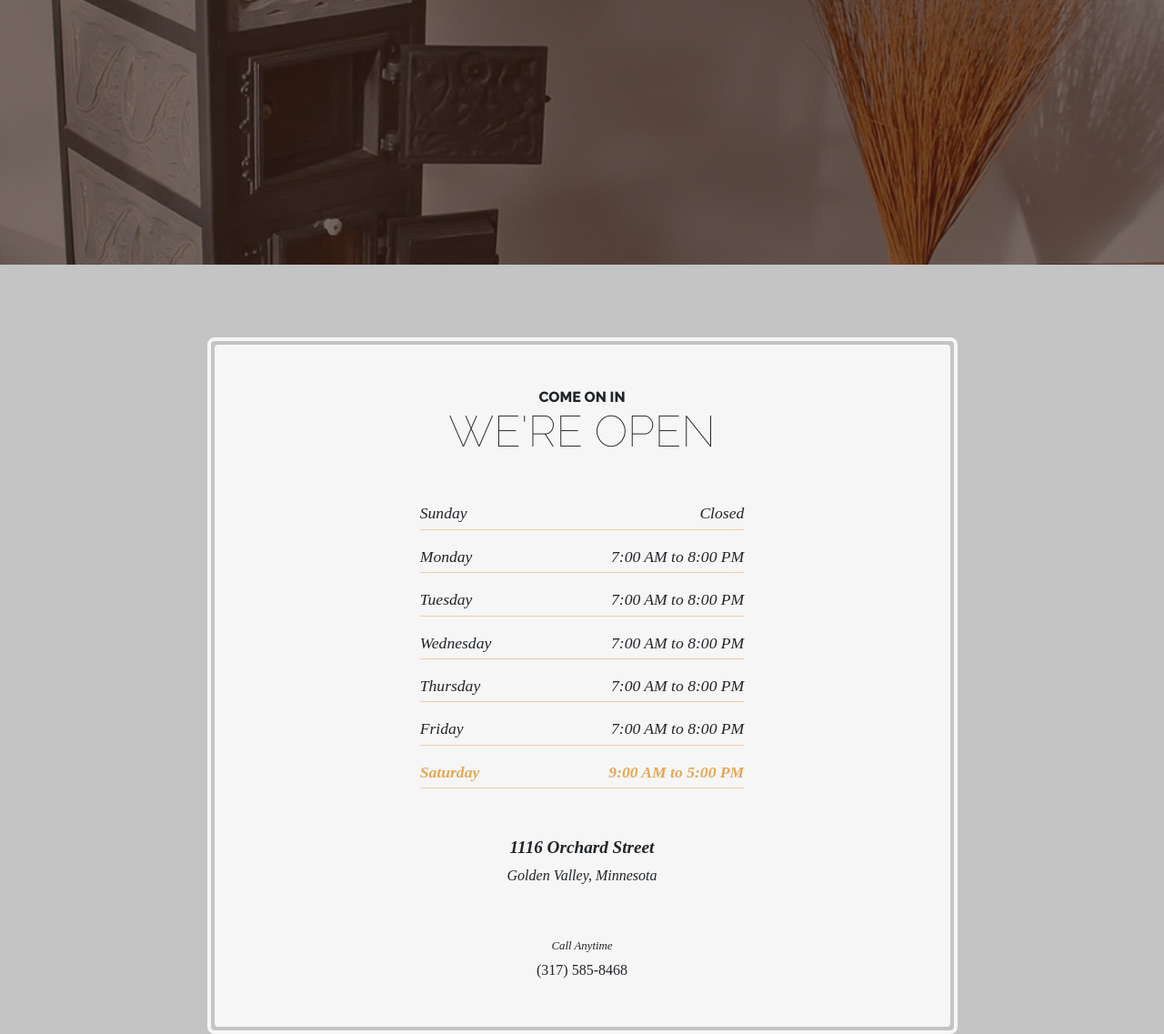
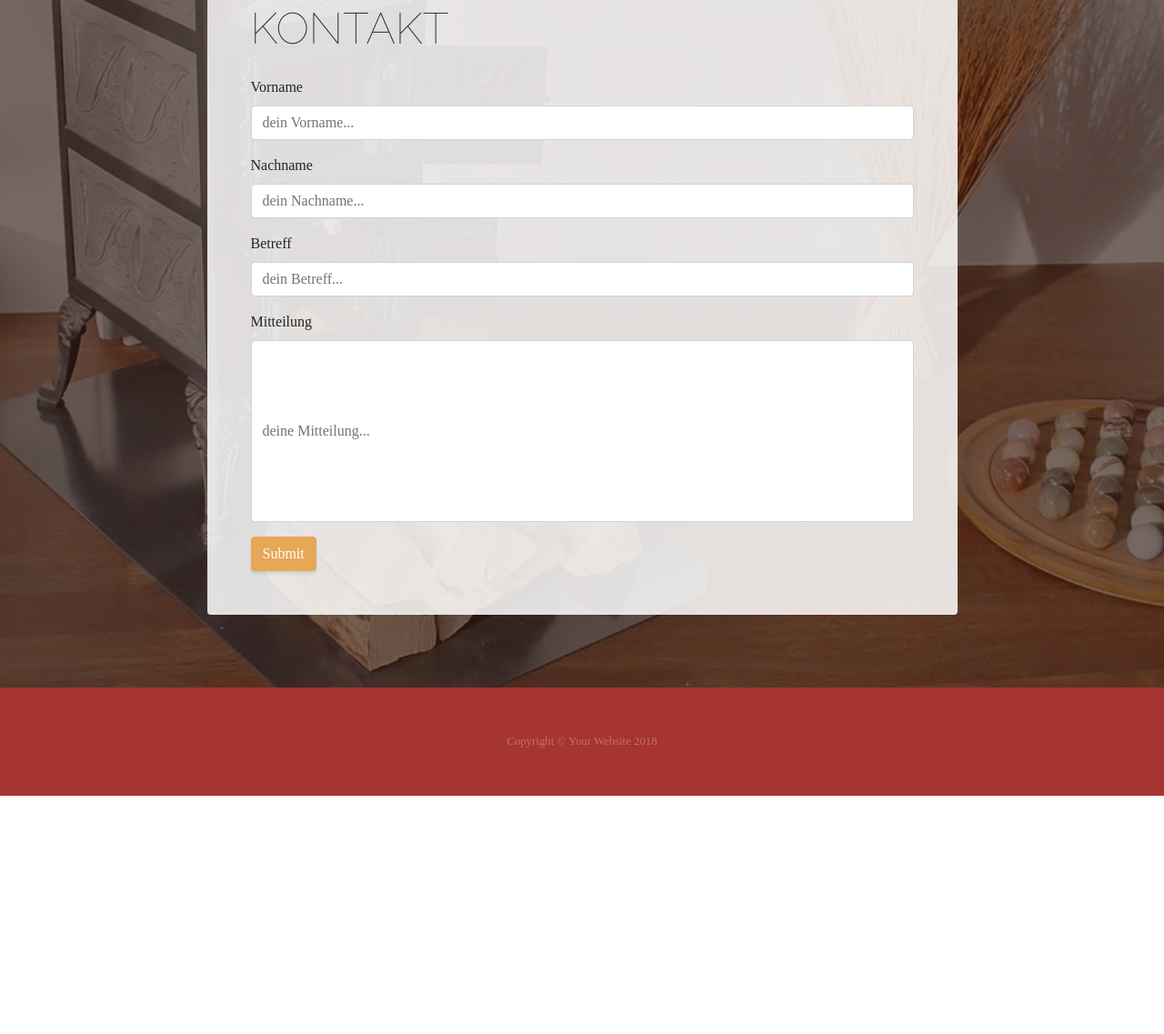
Before and after one commit to crispaduga/PerlerOfen, a website: page contact.html in a window 1280 px wide. Shown: the part 453-1590 px from the top of the page at 91% size. After the commit the page ends 1328 px from the top, so only its background shows below. Drawn offline with Linux system fonts and the light colour scheme.

Commit message:
contact form added

```diff
--- a/contact.html
+++ b/contact.html
@@ -14,7 +14,9 @@
   <link href="vendor/bootstrap/css/bootstrap.min.css" rel="stylesheet">
 
   <!-- Custom fonts for this template -->
-    <link href="https://fonts.googleapis.com/css?family=Raleway:100,100i,200,200i,300,300i,400,400i,500,500i,600,600i,700,700i,800,800i,900,900i" rel="stylesheet">
+  <link
+    href="https://fonts.googleapis.com/css?family=Raleway:100,100i,200,200i,300,300i,400,400i,500,500i,600,600i,700,700i,800,800i,900,900i"
+    rel="stylesheet">
   <link href="https://fonts.googleapis.com/css?family=Lora:400,400i,700,700i" rel="stylesheet">
 
   <!-- Custom styles for this template -->
@@ -25,14 +27,15 @@
 <body>
 
   <h1 class="site-heading text-center text-white d-none d-lg-block">
-      <span class="site-heading-upper text-primary mb-3">Kunsthandwerk | antike Öfen & Herde   Restauration & Umbau</span>
+    <span class="site-heading-upper text-primary mb-3">Kunsthandwerk | antike Öfen & Herde Restauration & Umbau</span>
     <span class="site-heading-lower">Perler Ofen</span>
   </h1>
   <!-- Navigation -->
   <nav class="navbar navbar-expand-lg navbar-dark py-lg-4" id="mainNav">
     <div class="container">
       <a class="navbar-brand text-uppercase text-expanded font-weight-bold d-lg-none" href="#">Start Bootstrap</a>
-        <button class="navbar-toggler" type="button" data-toggle="collapse" data-target="#navbarResponsive" aria-controls="navbarResponsive" aria-expanded="false" aria-label="Toggle navigation">
+      <button class="navbar-toggler" type="button" data-toggle="collapse" data-target="#navbarResponsive"
+        aria-controls="navbarResponsive" aria-expanded="false" aria-label="Toggle navigation">
         <span class="navbar-toggler-icon"></span>
       </button>
       <div class="collapse navbar-collapse" id="navbarResponsive">
@@ -59,86 +62,45 @@
     </div>
   </nav>
 
-    <section class="page-section cta">
+
+  <section class="page-section about-heading">
     <div class="container">
+
+      <div class="about-heading-content">
         <div class="row">
-          <div class="col-xl-9 mx-auto">
-            <div class="cta-inner text-center rounded">
-              <h2 class="section-heading mb-5">
-                <span class="section-heading-upper">Come On In</span>
-                <span class="section-heading-lower">We're Open</span>
+          <div class="col-xl-9 col-lg-10 mx-auto">
+            <div class="bg-faded rounded p-5">
+              <h2 class="section-heading mb-4">
+                <span class="section-heading-lower">Kontakt</span>
               </h2>
-              <ul class="list-unstyled list-hours mb-5 text-left mx-auto">
-                <li class="list-unstyled-item list-hours-item d-flex">
-                  Sunday
-                  <span class="ml-auto">Closed</span>
-                </li>
-                <li class="list-unstyled-item list-hours-item d-flex">
-                  Monday
-                  <span class="ml-auto">7:00 AM to 8:00 PM</span>
-                </li>
-                <li class="list-unstyled-item list-hours-item d-flex">
-                  Tuesday
-                  <span class="ml-auto">7:00 AM to 8:00 PM</span>
-                </li>
-                <li class="list-unstyled-item list-hours-item d-flex">
-                  Wednesday
-                  <span class="ml-auto">7:00 AM to 8:00 PM</span>
-                </li>
-                <li class="list-unstyled-item list-hours-item d-flex">
-                  Thursday
-                  <span class="ml-auto">7:00 AM to 8:00 PM</span>
-                </li>
-                <li class="list-unstyled-item list-hours-item d-flex">
-                  Friday
-                  <span class="ml-auto">7:00 AM to 8:00 PM</span>
-                </li>
-                <li class="list-unstyled-item list-hours-item d-flex">
-                  Saturday
-                  <span class="ml-auto">9:00 AM to 5:00 PM</span>
-                </li>
-              </ul>
-              <p class="address mb-5">
-                <em>
-                  <strong>1116 Orchard Street</strong>
-                  <br>
-                  Golden Valley, Minnesota
-                </em>
-              </p>
-              <p class="mb-0">
-                <small>
-                  <em>Call Anytime</em>
-                </small>
-                <br>
-                (317) 585-8468
-              </p>
+              <form >
+                <div class="form-group">
+                  <label for="text">Vorname</label>
+                  <input type="text" class="form-control" id="myFirstName" placeholder="dein Vorname..." name="firstname">
+                </div>
+                <div class="form-group">
+                  <label for="text">Nachname</label>
+                  <input type="text" class="form-control" id="myName" placeholder="dein Nachname..." name="name">
+                </div>
+                <div class="form-group">
+                  <label for="text">Betreff</label>
+                  <input type="text" class="form-control" id="mySubject" placeholder="dein Betreff..." name="subject">
+                </div>
+                <div class="form-group">
+                  <label for="text">Mitteilung</label>
+                  <input type="text" class="form-control" id="myMessage" placeholder="deine Mitteilung..." name="message" style="height: 200px;">
+                </div>
+
+
+                <button type="submit" class="btn btn-primary">Submit</button>
+              </form>
+            </div>
           </div>
         </div>
       </div>
     </div>
   </section>
 
-    <section class="page-section about-heading">
-      <div class="container">
-        <img class="img-fluid rounded about-heading-img mb-3 mb-lg-0" src="img/about.jpg" alt="">
-        <div class="about-heading-content">
-          <div class="row">
-            <div class="col-xl-9 col-lg-10 mx-auto">
-              <div class="bg-faded rounded p-5">
-                <h2 class="section-heading mb-4">
-                  <span class="section-heading-upper">Strong Coffee, Strong Roots</span>
-                  <span class="section-heading-lower">About Our Cafe</span>
-                </h2>
-                <p>Founded in 1987 by the Hernandez brothers, our establishment has been serving up rich coffee sourced from artisan farmers in various regions of South and Central America. We are dedicated to travelling the world, finding the best coffee, and bringing back to you here in our cafe.</p>
-                <p class="mb-0">We guarantee that you will fall in
-                  <em>lust</em>
-                  with our decadent blends the moment you walk inside until you finish your last sip. Join us for your daily routine, an outing with friends, or simply just to enjoy some alone time.</p>
-              </div>
-            </div>
-          </div>
-        </div>
-      </div>
-    </section>
 
   <footer class="footer text-faded text-center py-5">
     <div class="container">
```
Also changed, not shown: css/business-casual.min.css. Lines whose indentation alone changed are shown as unchanged.
